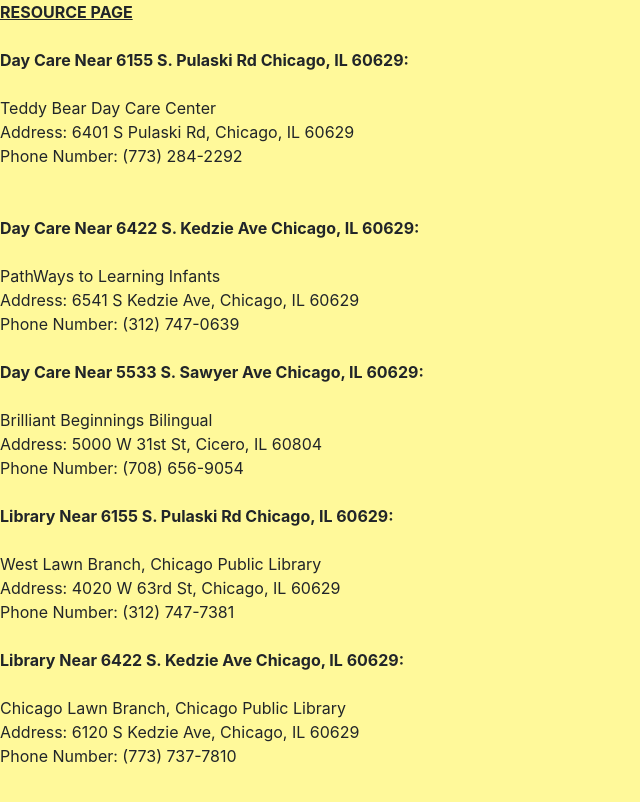
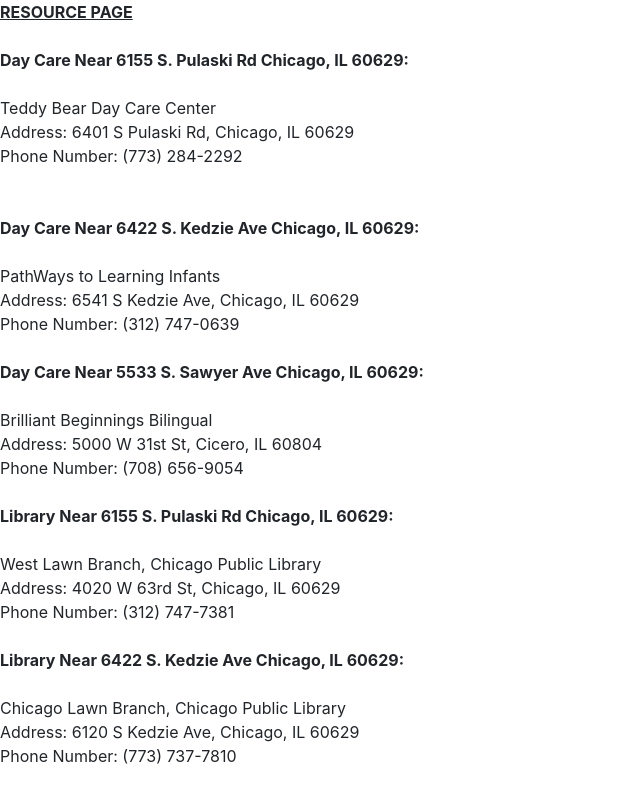
Before and after one commit to Chicago19/team-17, a React (Create React App) app in the folder my-app/: page /ResourcePage in a window 1280 px wide. Shown: the top 802 px of the page, without its empty margins (0-640 px from the left). Built offline with nearby package versions, Linux system fonts and the light colour scheme.

Commit message:
Took Out the color since people don't like it

```diff
--- a/my-app/src/ResourcePage.js
+++ b/my-app/src/ResourcePage.js
@@ -28,7 +28,6 @@
 
   render() {
     return (
-      <body style={{backgroundColor:'#FFF99A', height: '1000px'}}>
       <p> <strong><u>RESOURCE PAGE</u></strong>
           <br /> <br/>
 
@@ -54,7 +53,6 @@
           <br/> Phone Number: (773) 737-7810
 
       </p>
-    </body>
     );
   }
 }
```
